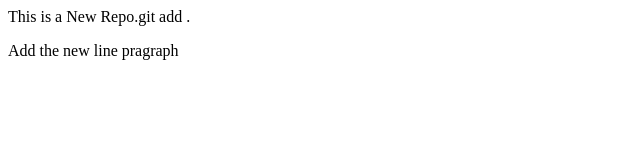
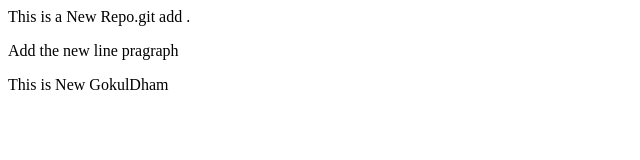
Before and after one commit to Deepak595853/LocalRepo-, a plain HTML site: page index.html in a window 1280 px wide. Shown: the whole page, without its empty margins (0-640 px from the left). Drawn offline with Linux system fonts and the light colour scheme.

Commit message:
New GokulDham

```diff
--- a/index.html
+++ b/index.html
@@ -1,2 +1,3 @@
 <p>This is a New Repo.git add .</p>
 <p>Add the new line pragraph</p>
+<p>This is New GokulDham</p>
```
